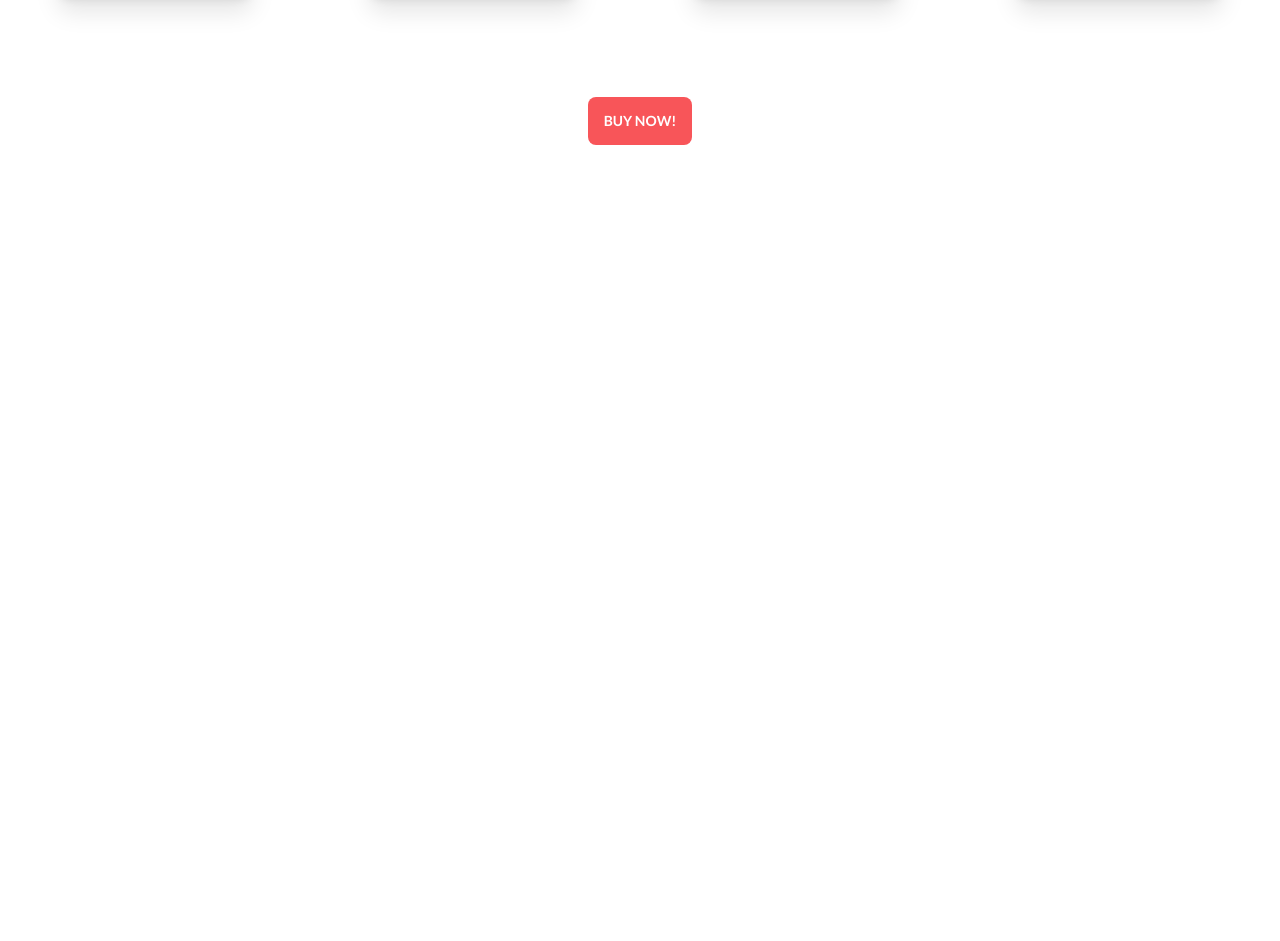
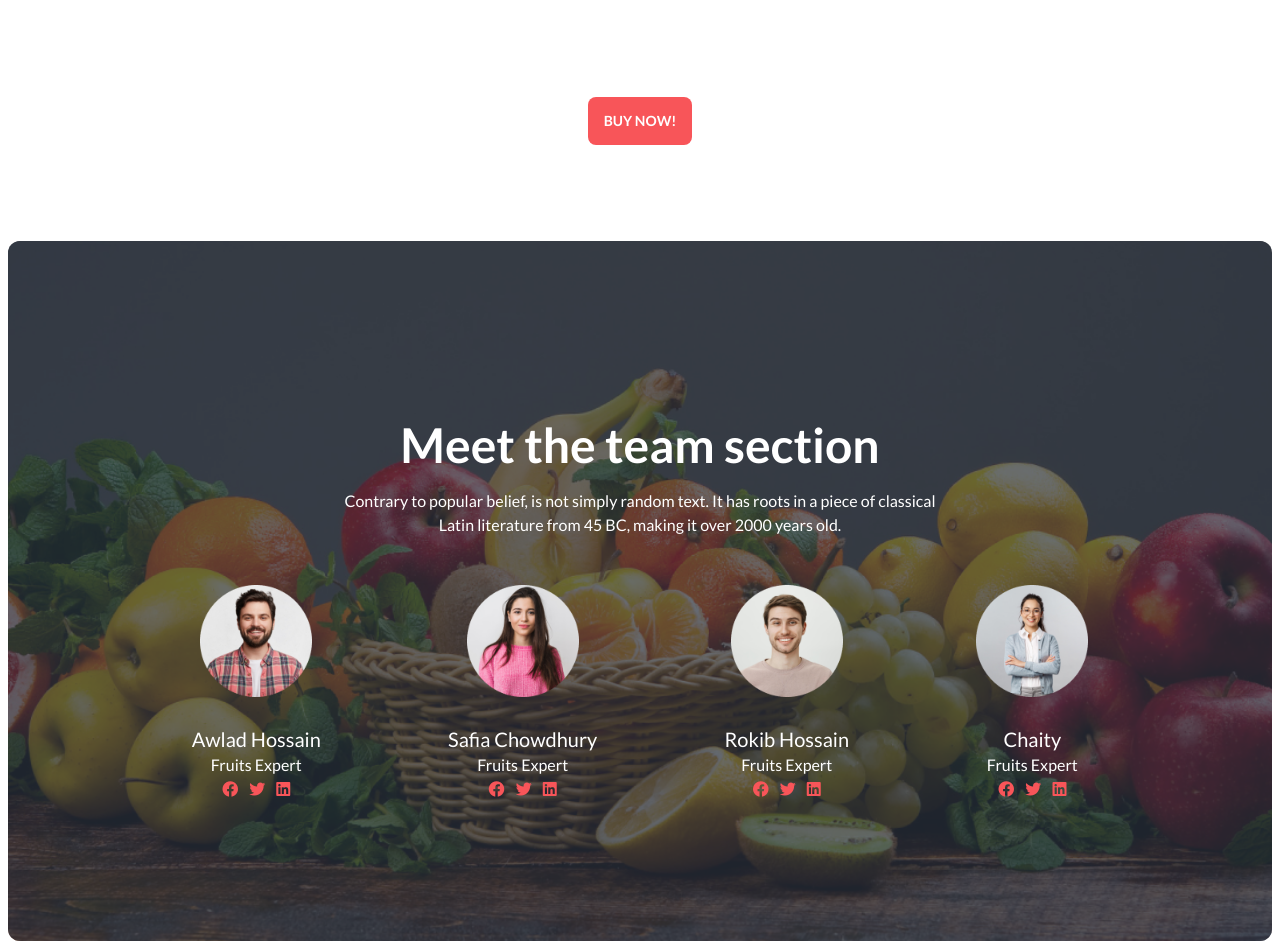
Before and after one commit to psytechbd/Fruit-Burst, a plain HTML site: page index.html in a window 1280 px wide. Shown: the part 1469-2410 px from the top of the page. Before the commit the page ends 1710 px from the top, so only its background shows below. Drawn offline with nearby package versions, Linux system fonts and the light colour scheme.

Commit message:
Team section done

```diff
--- a/index.html
+++ b/index.html
@@ -36,7 +36,7 @@
 
 </head>
 
-<body class="bg-white font-lato">
+<body class="bg-white font-lato px-2">
     <header class="container mx-auto py-10">
         <div class="navbar bg-primary-color text-white rounded-full sm:flex-row-reverse mx-auto p-4">
             <div class="">
@@ -173,7 +173,7 @@
         <!-- Section Deal of the Day -->
         <section class="container mx-auto my-24 text-gray-700">
             <!-- Title and Timer Part -->
-            <div class="flex justify-between">
+            <div class="flex justify-between flex-col lg:flex-row">
                 <div>
                     <h2 class="text-4xl">Deal of the Day</h2>
                     <p class="my-6 max-w-2xl">Contrary to popular belief, is not simply random text. It has roots in a
@@ -210,8 +210,8 @@
                 </div>
             </div>
             <!-- Fruit Card Section -->
-            <div class="flex justify-around my-10">
-                <div class="card shadow-xl bottom-1">
+            <div class="flex justify-around my-10 flex-col lg:flex-row">
+                <div class="card  bottom-1">
                     <figure class="px-10 pt-10">
                         <img src="images/fruit6.png" alt="Shoes" class="rounded-xl" />
                     </figure>
@@ -225,7 +225,7 @@
                                 <input type="radio" name="rating-2" class="mask mask-star-2 bg-red-500" />
                                 <input type="radio" name="rating-2" class="mask mask-star-2 bg-red-500" checked />
                                 <input type="radio" name="rating-2" class="mask mask-star-2 bg-red-500" />
-                              </div>
+                            </div>
                         </div>
                         <!-- The button to open modal -->
                         <a href="#my_modal_1" class="text-red-500">Details</a>
@@ -243,7 +243,8 @@
                                         <input type="radio" name="rating-3" class="mask mask-star-2 bg-red-500" />
                                         <input type="radio" name="rating-3" class="mask mask-star-2 bg-red-500" />
                                         <input type="radio" name="rating-3" class="mask mask-star-2 bg-red-500" />
-                                        <input type="radio" name="rating-3" class="mask mask-star-2 bg-red-500" checked />
+                                        <input type="radio" name="rating-3" class="mask mask-star-2 bg-red-500"
+                                            checked />
                                         <input type="radio" name="rating-3" class="mask mask-star-2 bg-red-500" />
                                     </div>
                                 </div>
@@ -256,7 +257,7 @@
                         </div>
                     </div>
                 </div>
-                <div class="card shadow-xl bottom-1">
+                <div class="card  bottom-1">
                     <figure class="px-10 pt-10">
                         <img src="images/fruit7.png" alt="Shoes" class="rounded-xl" />
                     </figure>
@@ -266,7 +267,7 @@
                         <div class="rating gap-2 my-4">
                             <input type="radio" name="rating-4" class="mask mask-star-2 bg-red-500" />
                             <input type="radio" name="rating-4" class="mask mask-star-2 bg-red-500" />
-                            <input type="radio" name="rating-4" class="mask mask-star-2 bg-red-500" checked  />
+                            <input type="radio" name="rating-4" class="mask mask-star-2 bg-red-500" checked />
                             <input type="radio" name="rating-4" class="mask mask-star-2 bg-red-500" />
                             <input type="radio" name="rating-4" class="mask mask-star-2 bg-red-500" />
                         </div>
@@ -285,8 +286,9 @@
                                     <div class="rating gap-2 my-4">
                                         <input type="radio" name="rating-5" class="mask mask-star-2 bg-red-500" />
                                         <input type="radio" name="rating-5" class="mask mask-star-2 bg-red-500" />
-                                        <input type="radio" name="rating-5" class="mask mask-star-2 bg-red-500" checked  />
-                                        <input type="radio" name="rating-2" class="mask mask-star-2 bg-red-500"/>
+                                        <input type="radio" name="rating-5" class="mask mask-star-2 bg-red-500"
+                                            checked />
+                                        <input type="radio" name="rating-2" class="mask mask-star-2 bg-red-500" />
                                         <input type="radio" name="rating-2" class="mask mask-star-2 bg-red-500" />
                                     </div>
                                 </div>
@@ -299,7 +301,7 @@
                         </div>
                     </div>
                 </div>
-                <div class="card shadow-xl bottom-1">
+                <div class="card  bottom-1">
                     <figure class="px-10 pt-10">
                         <img src="images/fruit8.png" alt="Shoes" class="rounded-xl" />
                     </figure>
@@ -329,7 +331,8 @@
                                         <input type="radio" name="rating-7" class="mask mask-star-2 bg-red-500" />
                                         <input type="radio" name="rating-7" class="mask mask-star-2 bg-red-500" />
                                         <input type="radio" name="rating-7" class="mask mask-star-2 bg-red-500" />
-                                        <input type="radio" name="rating-7" class="mask mask-star-2 bg-red-500" checked />
+                                        <input type="radio" name="rating-7" class="mask mask-star-2 bg-red-500"
+                                            checked />
                                         <input type="radio" name="rating-7" class="mask mask-star-2 bg-red-500" />
                                     </div>
                                 </div>
@@ -342,7 +345,7 @@
                         </div>
                     </div>
                 </div>
-                <div class="card shadow-xl bottom-1">
+                <div class="card  bottom-1">
                     <figure class="px-10 pt-10">
                         <img src="images/fruit9.png" alt="Shoes" class="rounded-xl" />
                     </figure>
@@ -372,7 +375,8 @@
                                         <input type="radio" name="rating-9" class="mask mask-star-2 bg-red-500" />
                                         <input type="radio" name="rating-9" class="mask mask-star-2 bg-red-500" />
                                         <input type="radio" name="rating-9" class="mask mask-star-2 bg-red-500" />
-                                        <input type="radio" name="rating-9" class="mask mask-star-2 bg-red-500" checked />
+                                        <input type="radio" name="rating-9" class="mask mask-star-2 bg-red-500"
+                                            checked />
                                         <input type="radio" name="rating-9" class="mask mask-star-2 bg-red-500" />
                                     </div>
                                 </div>
@@ -392,6 +396,62 @@
             </div>
         </section>
         <!-- Team Section -->
+        <section>
+            <div class="hero lg:min-h-[700px] rounded-xl " style="background-image: url('images/banner1.png');">
+                <div class="hero-overlay bg-opacity-70 rounded-xl"></div>
+                <div class=" text-center text-white w-full">
+                    <div class="">
+                        <h1 class="mb-5 text-5xl font-bold my-10"> Meet the team section</h1>
+                        <p class="mb-5">Contrary to popular belief, is not simply random text. It has roots in a piece
+                            of classical <br>
+                            Latin literature from 45 BC, making it over 2000 years old.</p>
+                    </div>
+                    <div class="flex justify-around lg:max-w-screen-lg mx-auto flex-col lg:flex-row">
+                        <div class="">
+                            <img class="w-28 my-7 mx-auto" src="images/member1.png" alt="">
+                            <h2 class="text-xl">Awlad Hossain</h2>
+                            <p>Fruits Expert</p>
+                           <div class="space-x-2 text-primary-color">
+                            <a href=""><i class="fa-brands fa-facebook"></i></a>
+                            <a href=""><i class="fa-brands fa-twitter"></i></a>
+                            <a href=""><i class="fa-brands fa-linkedin"></i></a>
+                           </div>
+                        </div>
+                        <div class="">
+                            <img class="w-28 my-7 mx-auto" src="images/member2.png" alt="">
+                            <h2 class="text-xl">Safia Chowdhury</h2>
+                            <p>Fruits Expert</p>
+                           <div class="space-x-2 text-primary-color">
+                            <a href=""><i class="fa-brands fa-facebook"></i></a>
+                            <a href=""><i class="fa-brands fa-twitter"></i></a>
+                            <a href=""><i class="fa-brands fa-linkedin"></i></a>
+                           </div>
+                        </div>
+                        <div class="">
+                            <img class="w-28 my-7 mx-auto" src="images/member3.png" alt="">
+                            <h2 class="text-xl">Rokib Hossain</h2>
+                            <p>Fruits Expert</p>
+                           <div class="space-x-2 text-primary-color">
+                            <a href=""><i class="fa-brands fa-facebook"></i></a>
+                            <a href=""><i class="fa-brands fa-twitter"></i></a>
+                            <a href=""><i class="fa-brands fa-linkedin"></i></a>
+                           </div>
+                        </div>
+                        <div class="">
+                            <img class="w-28 my-7 mx-auto" src="images/member4.png" alt="">
+                            <h2 class="text-xl">Chaity</h2>
+                            <p>Fruits Expert</p>
+                           <div class="space-x-2 text-primary-color">
+                            <a href=""><i class="fa-brands fa-facebook"></i></a>
+                            <a href=""><i class="fa-brands fa-twitter"></i></a>
+                            <a href=""><i class="fa-brands fa-linkedin"></i></a>
+                           </div>
+                        </div>
+                    </div>
+
+                </div>
+            </div>
+        </section>
     </main>
 </body>
 
```
